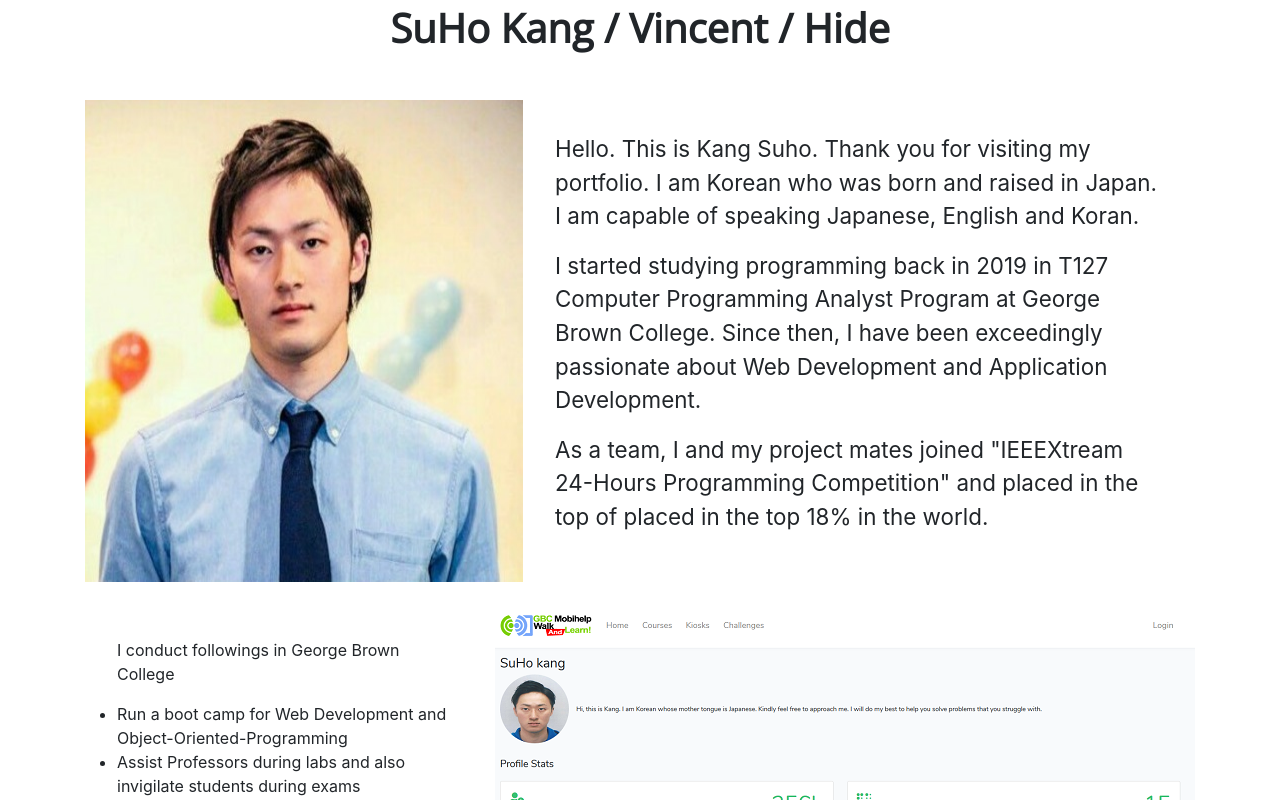
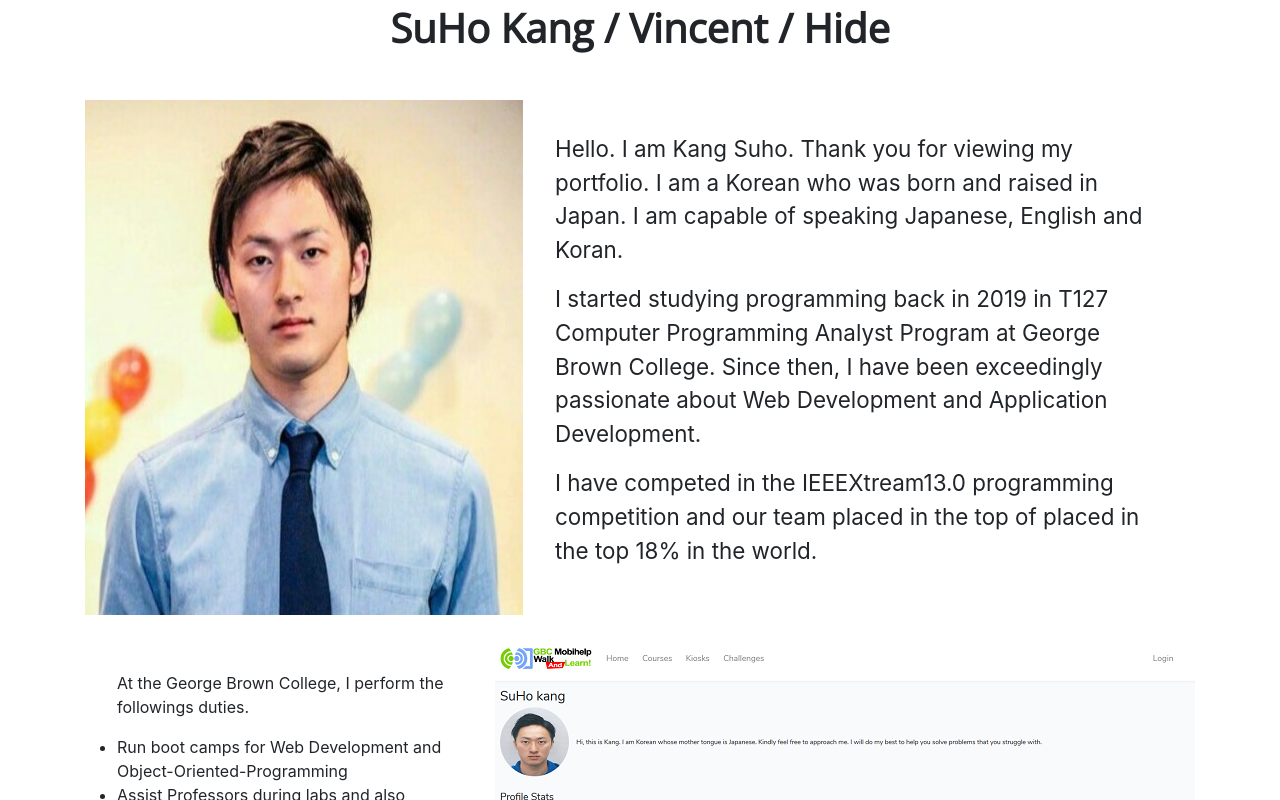
Before and after one commit to Vincent-hide/portfolio_react.js, a React (Create React App) app in the folder vince/: page / in a window 1280 px wide. Shown: the part 740-1540 px from the top of the page. Built offline with nearby package versions, Linux system fonts and the light colour scheme.

Commit message:
grammar fiexed

```diff
--- a/vince/src/components/pages/About.js
+++ b/vince/src/components/pages/About.js
@@ -27,7 +27,7 @@ const About = () => {
                     <img src={djangoImg} alt="django"/>
                     <div>
                         <h3>Python / Django</h3>
-                        <p>I have built a web application using Django. In this application, user can take a survey and submit the result to the database, SQLite. And the results of survey can be seen.</p>
+                        <p>I have built a web application using Django. In this application, user can take a survey and submit the result to the database, SQLite. And the results of the survey can be seen.</p>
                     </div>
                 </section>
 
@@ -35,7 +35,7 @@ const About = () => {
                     <img src={laravelImg} alt="laravel"/>
                     <div>
                         <h3>PHP / Laravel</h3>
-                        <p>I have created web applictions using PHP and Laravel. On one of the web applications that I created in laravel, user can sign up and create an account. And user may post a blog.</p>
+                        <p>I have created web applictions using PHP and Laravel. On one of the web applications that I created in laravel, user can sign up and create an account. And user may post a blog that may be seen by other members or guests.</p>
                     </div>
                 </section>
 
@@ -59,7 +59,7 @@ const About = () => {
                     <img src={javaImg} alt="java"/>
                     <div>
                         <h3>Java</h3>
-                        <p>I used Java for programming competition called IEEEXtream.</p>
+                        <p>I used Java for a programming competition called IEEEXtream.</p>
                     </div>
                 </section>
 
@@ -67,7 +67,7 @@ const About = () => {
                     <img src={sqlImg} alt="java"/>
                     <div>
                         <h3>MySQL / Oracle SQL / SQLite</h3>
-                        <p>In my web applications, I have used such Database.</p>
+                        <p>In my web applications, I have used such Database to retrieve data from and send data to.</p>
                     </div>
                 </section>
             </div>
--- a/vince/src/components/pages/Mobi.js
+++ b/vince/src/components/pages/Mobi.js
@@ -12,17 +12,17 @@ const Mobi = () => {
             <div id="mobi-container" className="mb-4">
                 <img src={myImg} alt="Kang Suho" data-aos="fade-down"/>
                 <div data-aos="fade-up">
-                    <p>Hello. This is Kang Suho. Thank you for visiting my portfolio. I am Korean who was born and raised in Japan. I am capable of speaking Japanese, English and Koran.</p>
+                    <p>Hello. I am Kang Suho. Thank you for viewing my portfolio. I am a Korean who was born and raised in Japan. I am capable of speaking Japanese, English and Koran.</p>
                     <p>I started studying programming back in 2019 in T127 Computer Programming Analyst Program at George Brown College. Since then, I have been exceedingly passionate about Web Development and Application Development.</p>
-                    <p>As a team, I and my project mates joined "IEEEXtream 24-Hours Programming Competition" and placed in the top of placed in the top 18% in the world.</p>
+                    <p>I have competed in the IEEEXtream13.0 programming competition and our team placed in the top of placed in the top 18% in the world.</p>
                 </div>
             </div>
 
             <div id="mobi2-container">
                 <div data-aos="fade-right">
-                    <p>I conduct followings in George Brown College</p>
+                    <p>At the George Brown College, I perform the followings duties.</p>
                     <ul>
-                        <li>Run a boot camp for Web Development and Object-Oriented-Programming</li>
+                        <li>Run boot camps for Web Development and Object-Oriented-Programming</li>
                         <li>Assist Professors during labs and also invigilate students during exams</li>
                         <li>Tutor students for their couse work as well as their parsonal projects</li>
                     </ul>
```
Also changed, not shown: 1 other file (tests, documents, lock files or other folders).
